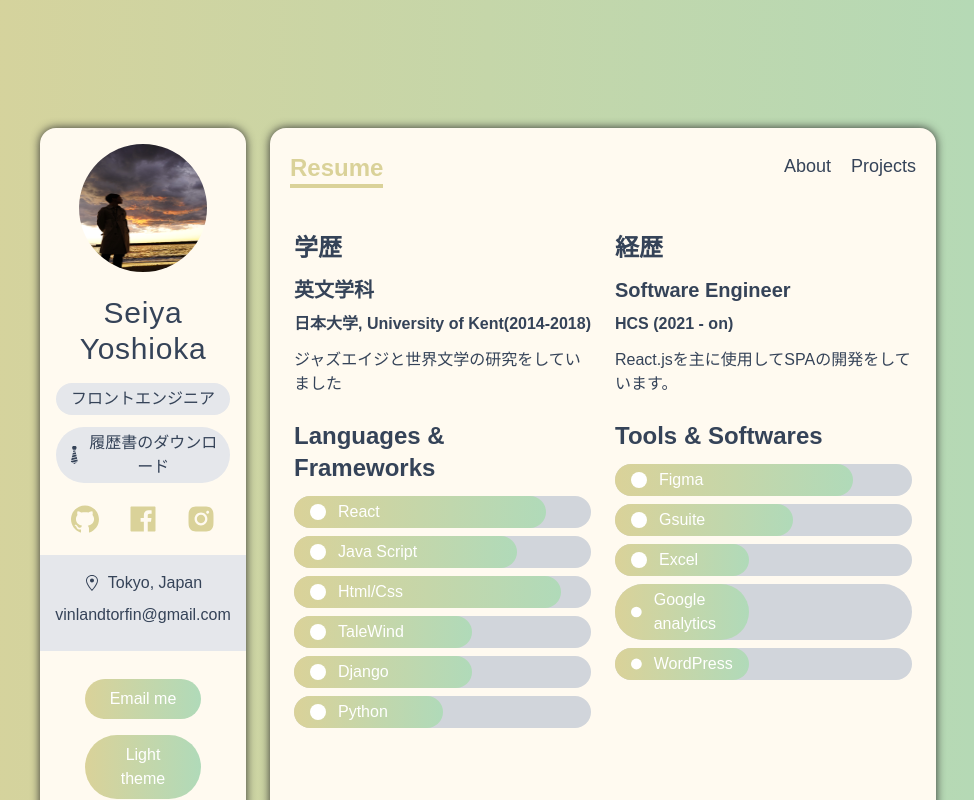
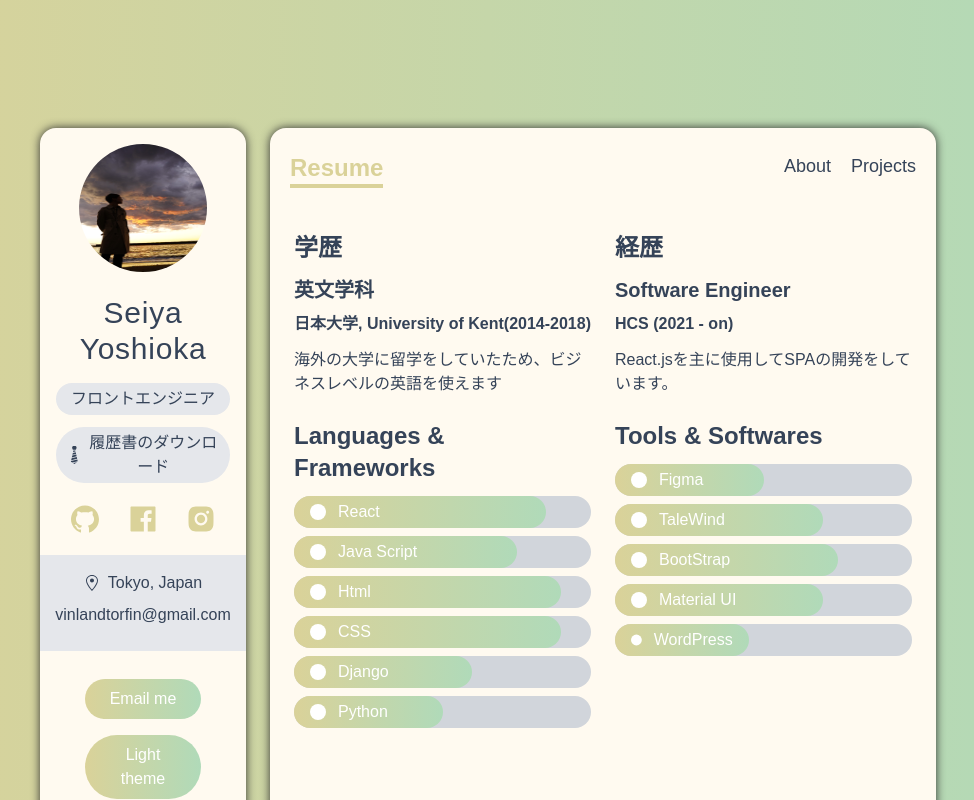
Before and after one commit to Seeya0/Next-Portfolio, a Next.js app: page /resume in a window 1280 px wide. Shown: the top 800 px of the page, without its empty margins (152-1126 px from the left). Built offline with nearby package versions, Linux system fonts and the light colour scheme.

Commit message:
画像の追加、余白や幅の調整を行った

```diff
--- a/components/ProjectCard.tsx
+++ b/components/ProjectCard.tsx
@@ -74,7 +74,7 @@ const ProjectCard: FunctionComponent<{
                                 {tags.map((tag) => (
                                     <span
                                         key={tag}
-                                        className="px-2 py-1 mx-1 my-1 bg-gray-200 dark:bg-dark-200 rounded-sm"
+                                        className="flex flex-wrap justify-center py-1 mx-1 my-3 bg-gray-200 dark:bg-dark-200 rounded-sm"
                                     >
                                         {tag}
                                     </span>
--- a/components/ProjectsNavBar.tsx
+++ b/components/ProjectsNavBar.tsx
@@ -22,7 +22,7 @@ const ProjectsNavBar: FunctionComponent<{ handleFilterCategory: Function, active
             <NavItem categoryValue="typescript" {...props} />
             <NavItem categoryValue="node" {...props} />
             <NavItem categoryValue="express" {...props} />
-            <NavItem categoryValue="express" {...props} />
+            <NavItem categoryValue="Next" {...props} />
         </div>
     )
 }
--- a/components/ServiceCard.tsx
+++ b/components/ServiceCard.tsx
@@ -11,7 +11,7 @@ const ServiceCard: FunctionComponent<{ service: Service }> = ({
     }
 
     return (
-        <div className="flex items-center p-2 space-x-4">
+        <div className="flex items-center p-2 space-x-1">
             <Icon className="w-12 h-12 text-beige" />
             <div>
                 <h6 className="font-bold">{title}</h6>
--- a/data.ts
+++ b/data.ts
@@ -11,13 +11,13 @@ export const services: Service[] = [
         Icon: RiComputerLine,
         title: "Frontend  Development",
         about:
-            "<b> HTML</b>,<b>CSS</b>   and <b>React.js</b>を使用してUIに考慮し、レスポンシブなSPAを作成します。Next.jsを使用してSSRやSSGのサイトを作ることもできます！",
+            "<b> HTML</b>,<b>CSS</b>、<b>React.js</b>を使用してレスポンシブなSPAを作成します。Next.jsを用いてSSRやSSGのサイト作成も可能です。",
     },
     {
         Icon: FaServer,
         title: "Backend  Development",
         about:
-            "<b>Express </b>や<b>Django </b>などのフレームワークと、apiを使用したバックエンドの構築をすることができます。FirebaseやMogoDBを使ってバックエンドを実装することも可能です。",
+            "<b>Express </b>や<b>Django </b>などのフレームワークと、apiを使用したバックエンドの構築をすることができます。FirebaseやMogoDBも使用できます。",
     },
     {
         Icon: AiOutlineApi,
@@ -28,19 +28,19 @@ export const services: Service[] = [
     {
         Icon: MdDeveloperMode,
         title: "Competitive Coder",
-        about: "日々コードを書いて技術を高めています。",
+        about: "日々個人でコードを書いて開発をして技術を高めています。",
     },
     {
         Icon: AiOutlineAntDesign,
         title: "UI/UX designer",
         about:
-            "<b>Figma</b>を使用してUI/UXのデザインをすることができます。現職ではユーザビリティを考えたアプリの開発をデザイナーと一緒に取り組んでいます。",
+            "現職ではユーザビリティを考えたアプリの開発をデザイナーと一緒に取り組んでいます。",
     },
     {
         Icon: RiComputerLine,
         title: "Communication Skill",
         about:
-            "人事を３年間やっていましたので、人との会話が得意です。情報を社内に伝える際や、ミーティングの場で相手に伝わり易い説明や本質を得たファシリテーションをすることができます。",
+            "３年間の人事経験から、情報を社内に伝える際や、ミーティングの場で伝わり易い説明や本質を得たファシリテーションができます。",
     },
 ]
 
@@ -57,13 +57,13 @@ export const languages: MySkill[] = [
     },
     {
         Icon: BsCircleFill,
-        name: "Html/Css",
+        name: "Html",
         level: "90",
     },
     {
         Icon: BsCircleFill,
-        name: "TaleWind",
-        level: "60",
+        name: "CSS",
+        level: "90",
     },
     {
         Icon: BsCircleFill,
@@ -81,22 +81,22 @@ export const tools: MySkill[] = [
     {
         Icon: BsCircleFill,
         name: "Figma",
-        level: "80",
+        level: "50",
     },
     {
         Icon: BsCircleFill,
-        name: "Gsuite",
-        level: "60",
+        name: "TaleWind",
+        level: "70",
     },
     {
         Icon: BsCircleFill,
-        name: "Excel",
-        level: "45",
+        name: "BootStrap",
+        level: "75",
     },
     {
         Icon: BsCircleFill,
-        name: "Google analytics",
-        level: "45",
+        name: "Material UI",
+        level: "70",
     },
     {
         Icon: BsCircleFill,
@@ -205,4 +205,24 @@ export const projects: MyProject[] = [
             "o my goal replica where an user can keep an eye on his favorite club.This app will keep providing \n all the statistics of that club.all the fans can also chat ",
         tags: ["React", "Redux", "Firebase Auth", "API", "Sass", "Bootstrap"],
     },
+    {
+        name: "Film DB",
+        image_path: "/images/filmdb.png",
+        deployed_url: "https://film-db-next.vercel.app/",
+        github_url: "https://github.com/Seeya0/FilmDB_Next",
+        category: ["Next", "node"],
+        description:
+            "映画やドラマをカテゴリー別に閲覧することができます。検索をすることも可能です。",
+        tags: ["Next", "API", "Sass", "Material UI", "Express"],
+    },
+    {
+        name: "Vegi Container",
+        image_path: "/images/vegicontainer.png",
+        deployed_url: "https://vegicontainer-demo.herokuapp.com/#/",
+        github_url: "https://github.com/Seeya0/VegiContainer",
+        category: ["react", "node"],
+        description:
+            "傷がついたB級品の野菜や果物を販売するECサイトです",
+        tags: ["React", "API", "Redux", "Bootstrap", "Django"],
+    },
 ]
--- a/pages/index.tsx
+++ b/pages/index.tsx
@@ -14,10 +14,9 @@ const index = () => {
             exit="exit"
         >
             <h5 className="my-3 font-medium">
-                ヘルスケア系の企業でフロントエンドの開発に携わっています。
+                ヘルスケア企業でフロントエンドの開発に携わっています。
                 仕事ではReact.jsを主に使用して、Webアプリやサイトを作っています。
                 個人開発ではNext.jsを書いてアプリの開発をしており、バックエンド側（node.js）の開発も行っています。
-                フロントもバックも書けるエンジニアになりたいです！
             </h5>
             <div
                 className="p-4 mt-5 bg-gray-400 dark:bg-dark-100 flex-grow"
--- a/pages/resume.tsx
+++ b/pages/resume.tsx
@@ -23,7 +23,7 @@ const resume = () => {
                     <div>
                         <h5 className="my-2 text-xl font-bold">英文学科</h5>
                         <p className="font-semibold">日本大学, University of Kent(2014-2018)</p>
-                        <p className="my-3">ジャズエイジと世界文学の研究をしていました</p>
+                        <p className="my-3">海外の大学に留学をしていたため、ビジネスレベルの英語を使えます</p>
                     </div>
                 </motion.div>
                 <motion.div
--- a/type.ts
+++ b/type.ts
@@ -22,4 +22,4 @@ export interface MyProject {
     tags: string[],
 }
 
-export type Category = "react" | "node" | "express" | "mongo" | "typescript" | "all"
+export type Category = "react" | "node" | "express" | "mongo" | "typescript" | "all" | "Next"
```
Also changed, not shown: public/images/vegicontainer.png (added), 1 other file (tests, documents, lock files or other folders).
